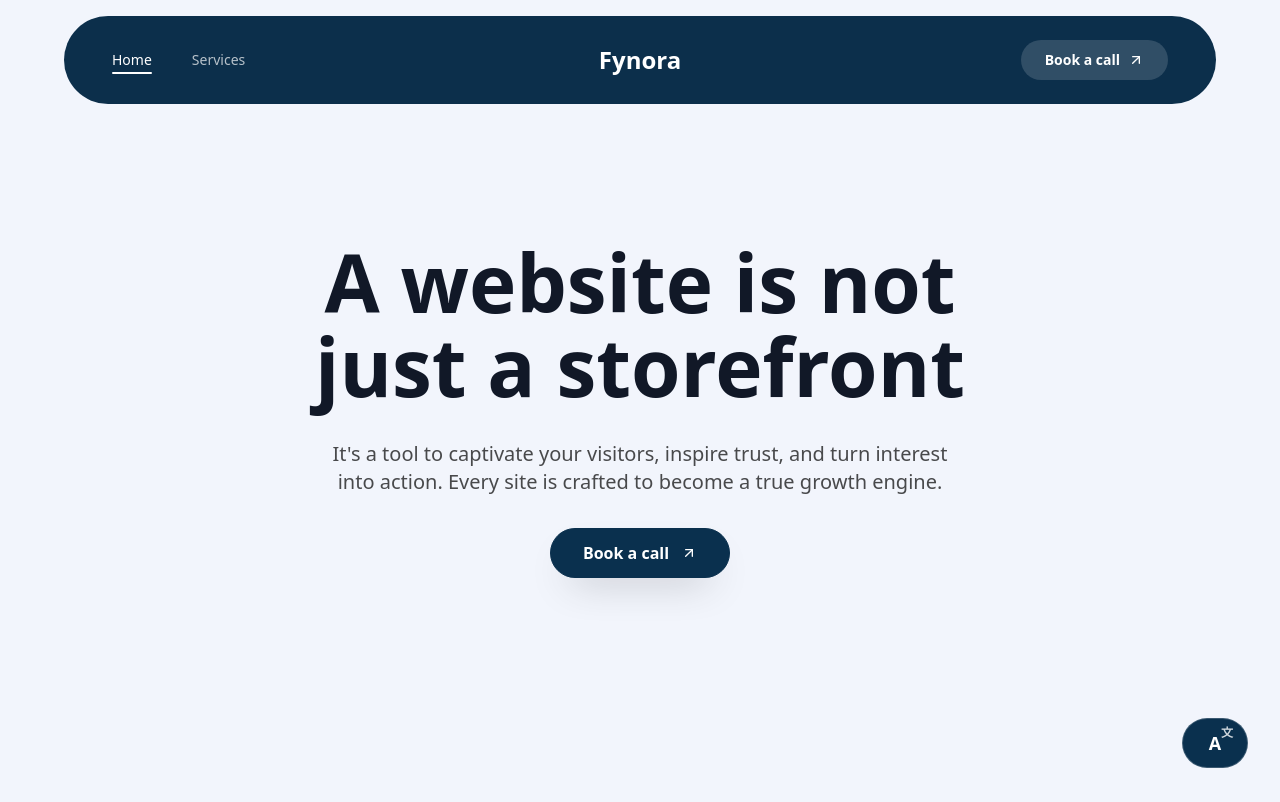
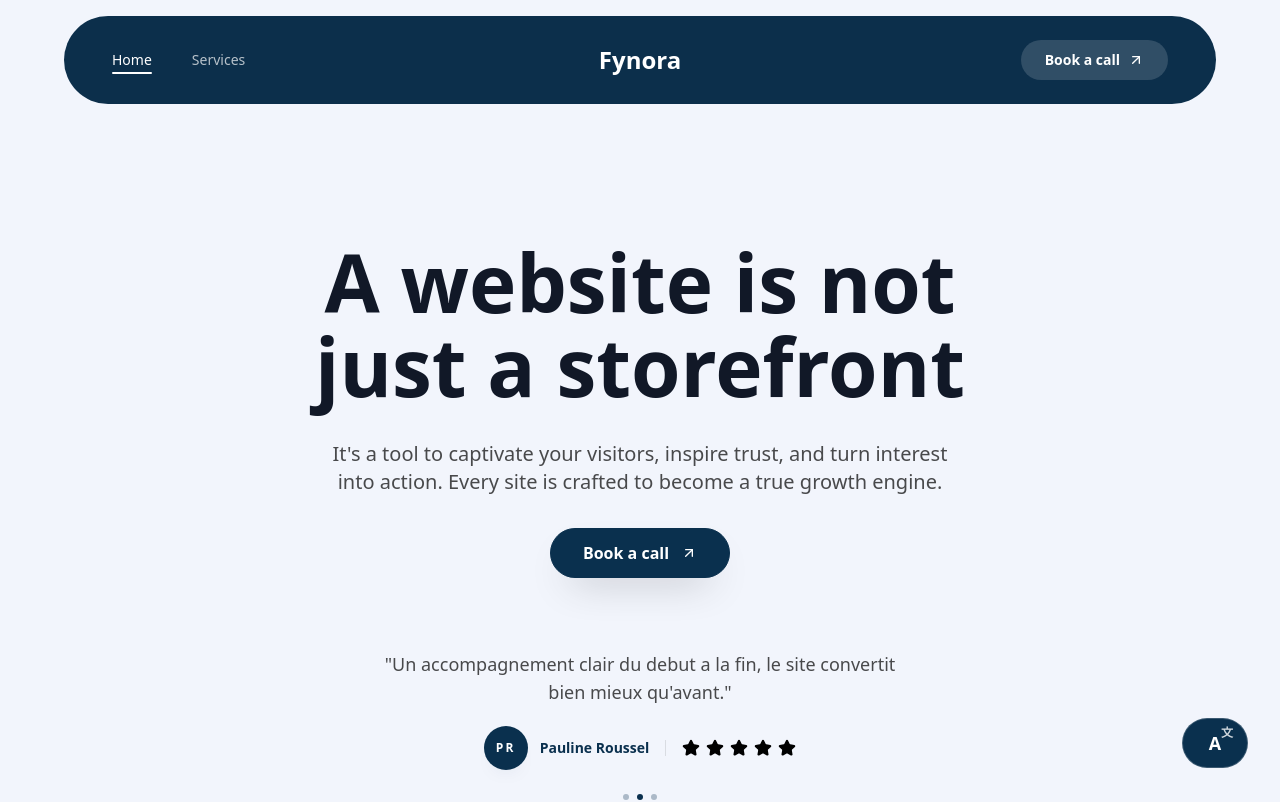
Before and after one commit to Kirichouchou/docker-site-web, a Next.js app: page / in a window 1280 px wide. Shown: the top 802 px of the page. Built offline with nearby package versions, Linux system fonts and the light colour scheme.

Commit message:
trendline

```diff
--- a/components/Hero.tsx
+++ b/components/Hero.tsx
@@ -1,10 +1,28 @@
 "use client";
 
 import React from "react";
-import { ArrowUpRight } from "lucide-react";
+import { ArrowUpRight, Star } from "lucide-react";
 import Reveal from "./Reveal";
 import { useContactOverlay } from "./ContactOverlayProvider";
 import { useLanguage } from "../contexts/LanguageContext";
+
+const HERO_REVIEWS = [
+  {
+    quote:
+      "Le rendu est exactement comme attendu, voire meilleur. Ils sont tres reactifs.",
+    name: "Christophe Halin",
+  },
+  {
+    quote:
+      "Un accompagnement clair du debut a la fin, le site convertit bien mieux qu'avant.",
+    name: "Pauline Roussel",
+  },
+  {
+    quote:
+      "On a gagne en credibilite et nos prospects trouvent enfin les infos facilement.",
+    name: "Mehdi Laurent",
+  },
+] as const;
 
 export default function Hero() {
   const { dictionary } = useLanguage();
@@ -13,13 +31,45 @@ export default function Hero() {
   const titleLineTwo = heroCopy.titleLineTwo ?? "qu'une vitrine";
   const description =
     heroCopy.description ??
-    "C'est un outil pour séduire vos visiteurs, inspirer confiance et transformer l'intérêt en action. Chaque site est conçu pour devenir un véritable levier de croissance.";
-  const ctaLabel = heroCopy.cta ?? "Réserver un appel";
+    "C'est un outil pour seduire vos visiteurs, inspirer confiance et transformer l'interet en action. Chaque site est concu pour devenir un veritable levier de croissance.";
+  const ctaLabel = heroCopy.cta ?? "Reserver un appel";
 
   const { open } = useContactOverlay();
+  const [reviewIndex, setReviewIndex] = React.useState(0);
+  const [isFading, setIsFading] = React.useState(false);
+
+  React.useEffect(() => {
+    if (typeof window === "undefined") return;
+
+    let fadeTimeout: number | undefined;
+    const interval = window.setInterval(() => {
+      setIsFading(true);
+      fadeTimeout = window.setTimeout(() => {
+        setReviewIndex((prev) => (prev + 1) % HERO_REVIEWS.length);
+        setIsFading(false);
+      }, 260);
+    }, 4600);
+
+    return () => {
+      window.clearInterval(interval);
+      if (fadeTimeout !== undefined) {
+        window.clearTimeout(fadeTimeout);
+      }
+    };
+  }, []);
+
+  const activeReview = HERO_REVIEWS[reviewIndex];
+  const reviewerInitials = activeReview.name
+    .split(" ")
+    .map((part) => part.trim())
+    .filter(Boolean)
+    .map((part) => part.charAt(0))
+    .join("")
+    .slice(0, 2)
+    .toUpperCase();
 
   return (
-    <section className="min-h-[calc(100vh-80px)] sm:min-h-[calc(100vh-96px)] flex flex-col items-center justify-start px-4 pt-[72px] pb-20 sm:pb-28 lg:pb-32 bg-[#F2F5FC]">
+    <section className="min-h-[calc(100vh-80px)] sm:min-h-[calc(100vh-96px)] flex flex-col items-center justify-start px-4 pt-[72px] pb-0 bg-[#F2F5FC]">
       <div className="w-full max-w-[960px] text-center mt-8 md:mt-12 space-y-8">
         <Reveal
           as="h1"
@@ -46,6 +96,52 @@ export default function Hero() {
             <ArrowUpRight className="h-4 w-4" aria-hidden="true" />
           </button>
         </Reveal>
+        <Reveal delay={320} className="flex justify-center pt-8 sm:pt-10">
+          <div className="w-full max-w-[540px] text-center">
+            <div
+              className={`space-y-5 transition-all duration-300 ${
+                isFading ? "translate-y-1 opacity-0" : "opacity-100"
+              }`}
+              aria-live="polite"
+            >
+              <p className="text-lg text-black/70">
+                "{activeReview.quote}"
+              </p>
+              <div className="flex flex-col items-center gap-3 text-center sm:flex-row sm:justify-center sm:text-left">
+                <div className="flex h-11 w-11 items-center justify-center rounded-full bg-[#0A304E] text-xs font-semibold uppercase tracking-[0.18em] text-white shadow-[0_10px_20px_-16px_rgba(10,48,78,0.35)]">
+                  {reviewerInitials}
+                </div>
+                <div className="flex flex-col items-center gap-2 sm:flex-row sm:items-center sm:gap-4">
+                  <span className="text-sm font-semibold text-[#0A304E]">
+                    {activeReview.name}
+                  </span>
+                  <span className="hidden h-4 w-px bg-black/10 sm:block" aria-hidden="true" />
+                  <div className="flex items-center gap-[6px] text-black">
+                    {Array.from({ length: 5 }).map((_, index) => (
+                      <Star
+                        key={`hero-review-star-${index}`}
+                        className="h-[18px] w-[18px]"
+                        fill="currentColor"
+                        aria-hidden="true"
+                      />
+                    ))}
+                  </div>
+                </div>
+              </div>
+            </div>
+            <div className="mt-6 flex items-center justify-center gap-2">
+              {HERO_REVIEWS.map((_, index) => (
+                <span
+                  key={`hero-review-dot-${index}`}
+                  className={`h-[6px] w-[6px] rounded-full transition-opacity ${
+                    reviewIndex === index ? "bg-[#0A304E] opacity-100" : "bg-[#0A304E] opacity-30"
+                  }`}
+                  aria-hidden="true"
+                />
+              ))}
+            </div>
+          </div>
+        </Reveal>
       </div>
     </section>
   );
--- a/components/ShowcaseSection.tsx
+++ b/components/ShowcaseSection.tsx
@@ -64,8 +64,8 @@ const ARROW_STACK_GAP_PX = 4;
 const ARROW_STACK_HEIGHT_PX = ARROW_BUTTON_SIZE_PX * 2 + ARROW_STACK_GAP_PX;
 const INACTIVE_CARD_SCALE = 1;
 const INACTIVE_CARD_Y_OFFSET_PX = 0;
-const ACTIVE_CARD_SCALE_X = 1.08;
-const ACTIVE_CARD_SCALE_Y = 1.25;
+const ACTIVE_CARD_SCALE_X = 1.1662;
+const ACTIVE_CARD_SCALE_Y = 1.3519;
 const OVERLAY_HORIZONTAL_SHIFT_PERCENT = 0;
 const INACTIVE_CARD_X_OFFSET_PERCENT = ((ACTIVE_CARD_SCALE_X - 1) / 2) * 100;
 const DETAIL_EXIT_DURATION_MS = 360;
@@ -546,8 +546,8 @@ useLayoutEffect(() => {
 }, [displayedProject?.id]);
 
   return (
-    <section className="bg-[#F2F5FC] px-4 pt-12 pb-12 sm:pt-16 sm:pb-16 mt-8 sm:mt-12 lg:mt-14">
-      <div className="mx-auto flex w-full max-w-6xl flex-col gap-8">
+    <section className="bg-[#F2F5FC] px-4 pt-2 pb-12 sm:pt-6 sm:pb-16">
+      <div className="mx-auto flex w-full max-w-[1145px] flex-col gap-8">
         <div className="flex flex-col gap-8 md:flex-row md:items-start md:justify-between">
           <Reveal className="relative z-10 mt-[clamp(2.5rem,7vw,6rem)] max-w-2xl space-y-6">
             <h2 className="font-black leading-[1.05] text-[clamp(2.4rem,5.25vw,3.45rem)] text-[#111111]">
@@ -582,7 +582,7 @@ useLayoutEffect(() => {
               >
                 <div
                   className="flex h-full w-full flex-col transition-transform duration-500 ease-out"
-                  style={{ transform: `translateY(calc(-${safeIndex * 100}% + 10%))` }}
+                  style={{ transform: `translateY(calc(-${safeIndex * 100}% + 15%))` }}
                 >
                   {projects.map((project, index) => {
                     const isActive = index === safeIndex;
```
